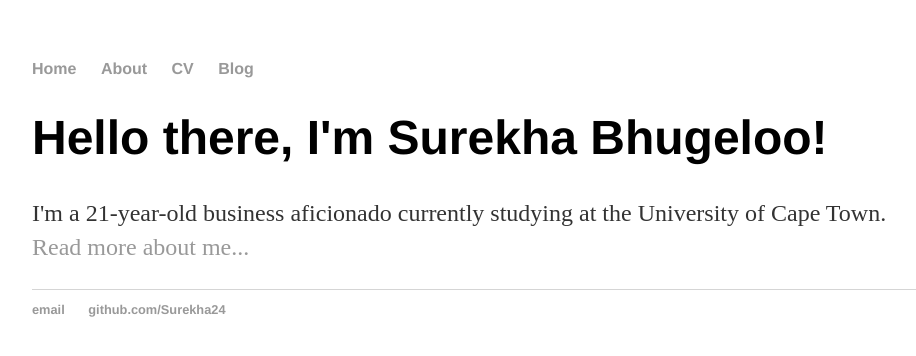
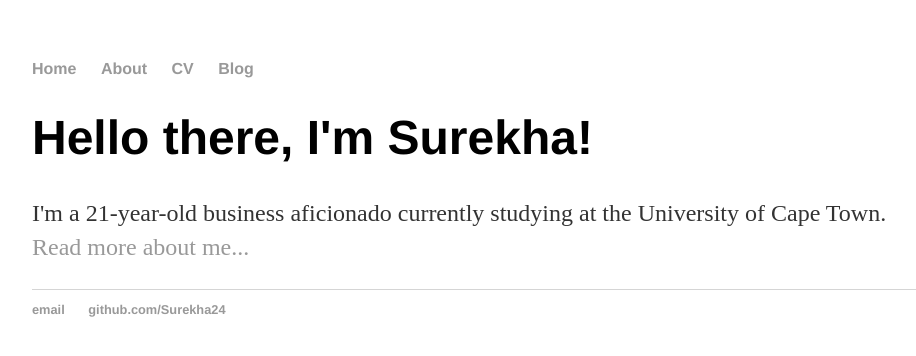
Before and after one commit to Surekha24/Surekha24.github.io, a Jekyll site: the page built from index.html, in a window 1280 px wide. Shown: the top 356 px of the page, without its empty margins (160-1076 px from the left). Built offline with Jekyll 4.4.1, drawn with Linux system fonts in a browser that asks for light colours.

Commit message:
Update index.html

```diff
--- a/index.html
+++ b/index.html
@@ -3,6 +3,6 @@ layout: default
 title: Surekha Bhugeloo
 ---
 <div class="blurb">
-	<h1>Hello there, I'm Surekha Bhugeloo!</h1>
+	<h1>Hello there, I'm Surekha!</h1>
 	<p>I'm a 21-year-old business aficionado currently studying at the University of Cape Town. <a href="/about">Read more about me...</a></p>
 </div><!-- /.blurb -->
```
